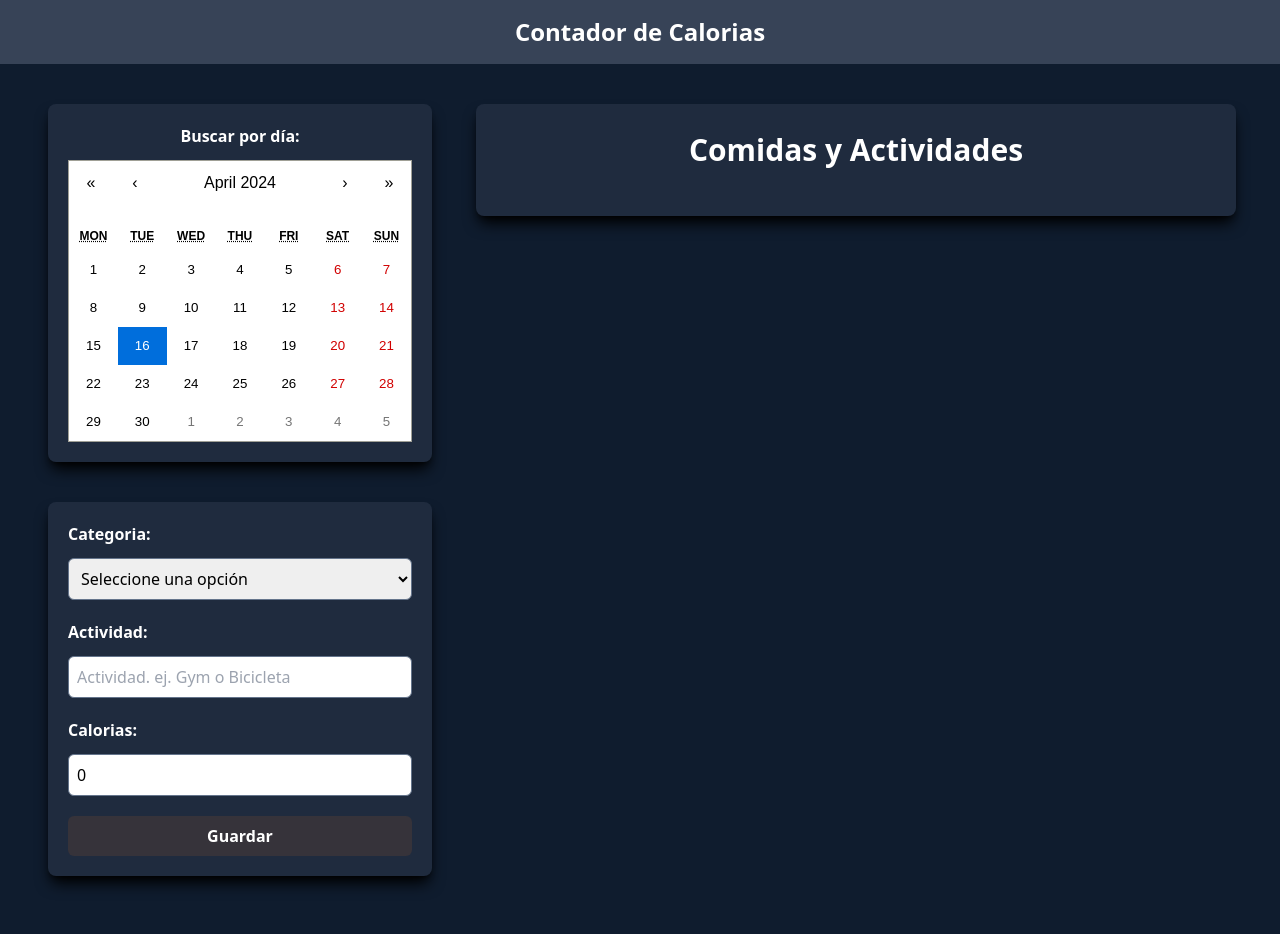
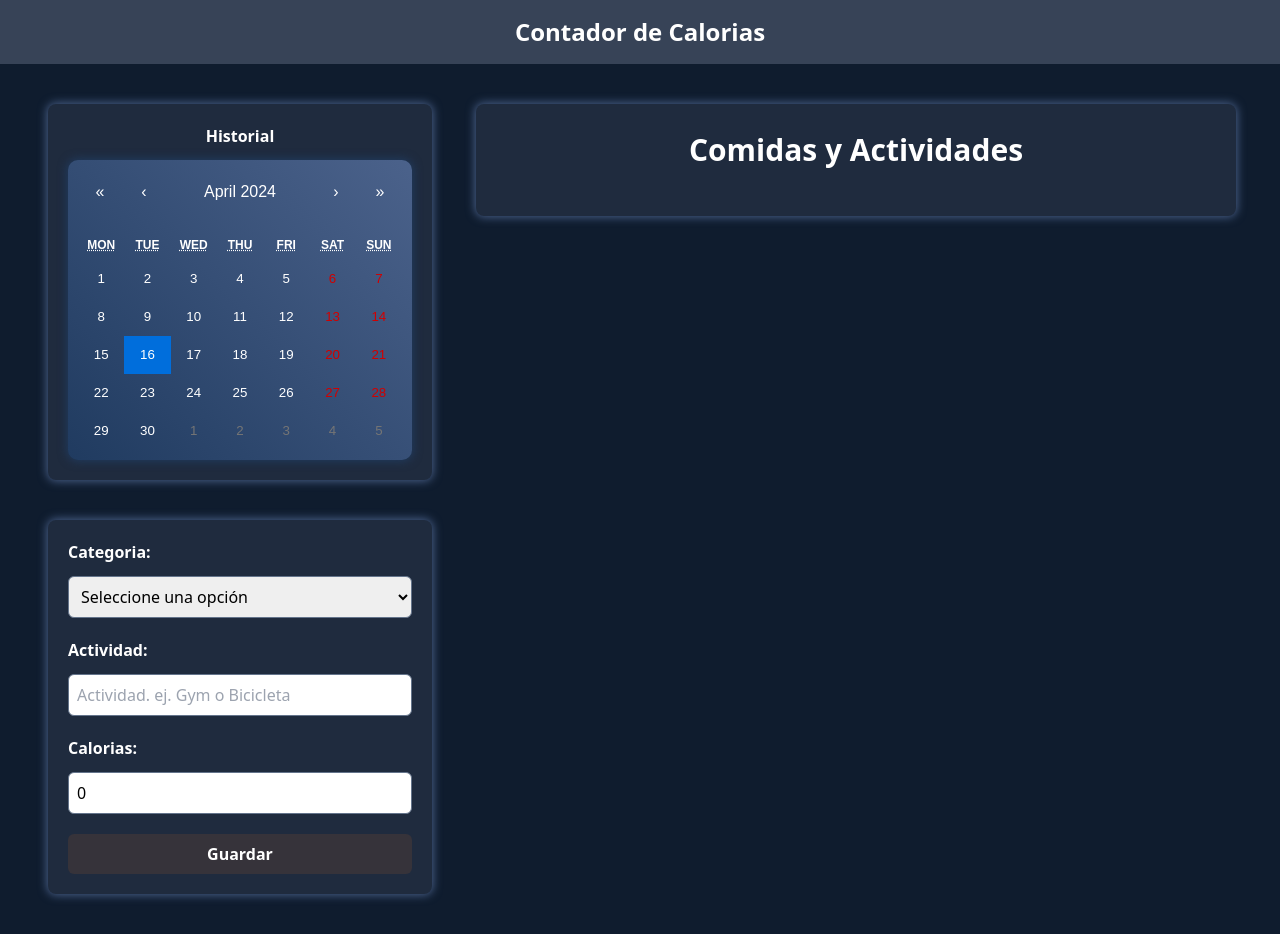
Before and after one commit to juancpdev/calorie-tracker, a React (Vite) app: page / in a window 1280 px wide. Built offline with nearby package versions, Linux system fonts and the light colour scheme; what tailwindcss-animated would draw is missing.

Commit message:
estilos a tarjetas actividad

```diff
--- a/src/App.tsx
+++ b/src/App.tsx
@@ -17,7 +17,7 @@ function App() {
         </header>
 
         <div className=" xl:flex md:justify-center ">
-          <div className=" md:flex justify-center md:gap-5 xl:block xl:pl-12">
+          <div className=" md:flex justify-center items-center md:gap-5 xl:block xl:pl-12">
 
             <section className="pt-10 flex justify-center mx-5 md:py-10 md:max-w-md md:ml-5 md:mr-0 xl:pb-0 xl:m-0 " >
                 <Resume/>
--- a/src/components/ActivityList.tsx
+++ b/src/components/ActivityList.tsx
@@ -13,20 +13,23 @@ export default function ActivityList({ activities } : ActivityStateProp) {
     return (
         <>
             <div
-                className=" rounded-lg shadow-lg shadow-black p-7 mx-6 space-y-5"
+                className=" rounded-lg shadow-custom p-7 mx-6 space-y-5"
                 style={{backgroundColor: "#1F2B3E"}}
             >
                 <h2 className=" text-3xl font-bold text-white text-center">Comidas y Actividades</h2>
 
                 <div className="sm:grid sm:grid-cols-2 lg:grid-cols-3 gap-10">
                     {activities.map( activity => (
-                        <div key={activity.id} className=" px-5 py-10 mt-10 flex justify-between bg-white w-full rounded-md mx-auto">
+                        <div key={activity.id} className=" px-5 py-10 mt-10 flex justify-between bg-custom-gradient w-full rounded-md mx-auto">
                             <div className=" text-xl font-bold relative">
-                                <p className={` absolute -top-8 -left-8 px-8 py-2 uppercase text-sm text-white rounded-md ${activity.category === 1 ? 'bg-orange-500' : 'bg-slate-400' }` }>
+                                <p className={` absolute -top-8 -left-8 px-8 py-2 uppercase text-sm text-white text-neon shadow-md rounded-md ${activity.category === 1 ?  'bg-red-600 ' : 'bg-lime-500' }` }>
                                     {categoryName(activity.category)}
                                 </p>
-                                <p className=" mt-5"> {activity.name}</p>
-                                <p className={`text-4xl font-black ${activity.category === 1 ? 'text-orange-500' : 'text-slate-400' }`}> {activity.calories} {" "} Calorias</p>
+                                <p className=" mt-5 text-white"> {activity.name}</p>
+                                <p className={`text-4xl font-black ${activity.category === 1 ? 'text-red-600 text-neon ' : 'text-lime-500 text-neon' }`}>
+                                    {activity.category === 1 ? "+" :  "-"}
+                                        {activity.calories} {" "} Calorias
+                                </p>
                             </div>
                             <div>
 
--- a/src/components/Form.tsx
+++ b/src/components/Form.tsx
@@ -47,7 +47,7 @@ export default function Form({dispatch} : FormProps) {
     return (
 
         <form
-            className=" rounded-lg shadow-lg shadow-black p-5 space-y-5 min-w-72 w-auto md:min-w-96"
+            className=" rounded-lg shadow-custom p-5 space-y-5 min-w-72 w-auto md:min-w-96"
             style={{backgroundColor: "#1F2B3E"}}
             onSubmit={handleSubmit}
         >
--- a/src/components/Resume.tsx
+++ b/src/components/Resume.tsx
@@ -11,10 +11,10 @@ export default function Resume() {
 
     return (
         <div
-            className=" rounded-lg shadow-lg shadow-black p-5 "
+            className=" rounded-lg shadow-custom p-5 "
             style={{backgroundColor: "#1F2B3E"}}
         >
-            <h2 className=" text-center text-white font-bold pb-3">Buscar por día:</h2>
+            <h2 className=" text-center text-white font-bold pb-3">Historial</h2>
             <Calendar onChange={onChange} value={value} className={'calendario min-w-80'} />
         </div>
     )
--- a/src/index.css
+++ b/src/index.css
@@ -9,4 +9,14 @@ body {
 .calendario {
     min-width: 200px;
     width: auto !important;
+    color: white;
+    border-radius: 10px;
+    background-image: linear-gradient(45deg, #203B60, #4B628B) ;
+    border: none;
+    padding: 10px;
+    box-shadow: #203B60 0 0 10px 1px;
 }
+
+.text-neon {
+    text-shadow: 0 0 2px #000000;
+}
--- a/tailwind.config.js
+++ b/tailwind.config.js
@@ -9,6 +9,12 @@ export default {
       fullWidth: {
         '100': '100%',
       },
+      boxShadow: {
+        'custom': '0 0 10px 1px #4B628B',
+      },
+      backgroundImage: {
+        'custom-gradient': 'linear-gradient(45deg, #203B60, #4B628B)',
+      },
     },
   },
   plugins: [
```
